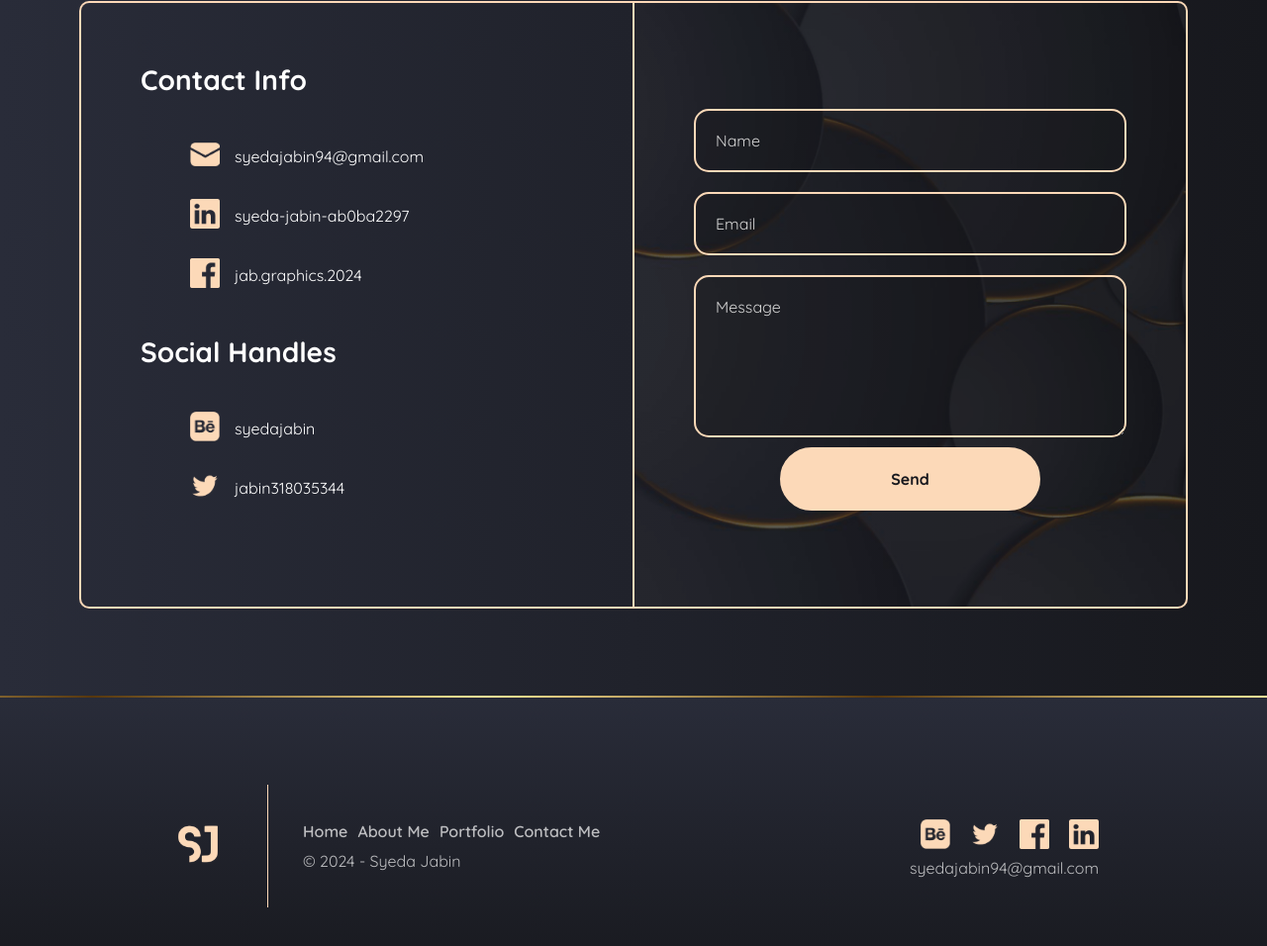
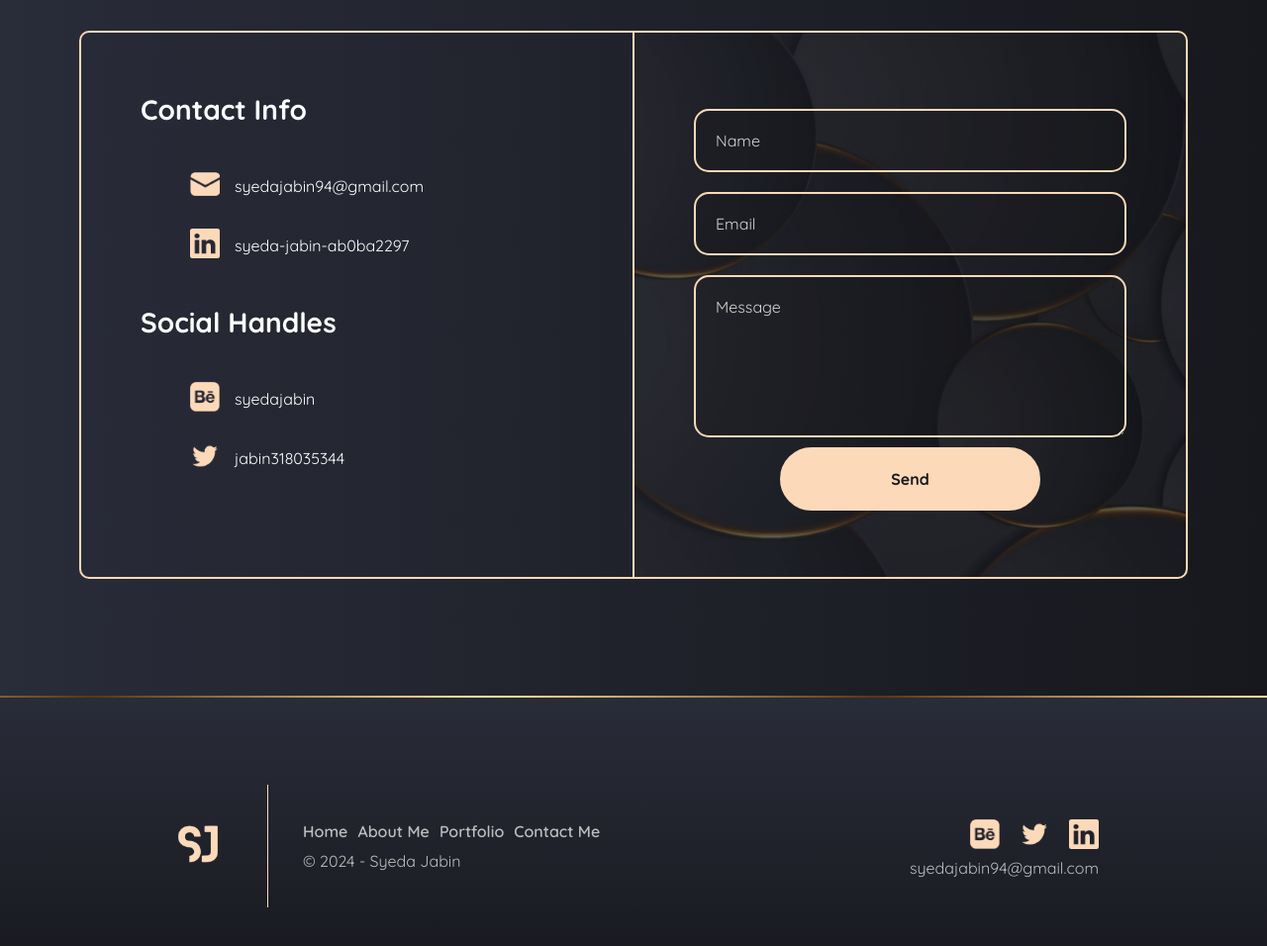
Before and after one commit to syedajabin/Portfolio, a plain HTML site: page index.html in a window 1280 px wide. Shown: the part 2800-3756 px from the top of the page at 99% size. Drawn offline with nearby package versions, Linux system fonts and the light colour scheme.

Commit message:
Removed Facebook From Contact info and footer as requested

```diff
--- a/index.html
+++ b/index.html
@@ -172,18 +172,12 @@
               <li><span><img src="files/icon-linkedin.png"> </span>
                 <a href="https://www.linkedin.com/in/syeda-jabin-ab0ba2297"><h6>syeda-jabin-ab0ba2297</h6></a>
               </li>
-              <li><span><img src="files/icon-facebook.png"></span>
-                <a href="https://www.facebook.com/jab.graphics.2024"><h6>jab.graphics.2024</h6></a>
-              </li>
             </ul>
             <h3>Social Handles</h3>
             <ul>
               <li><span><img src="files/icon-behance.png"> </span>
                 <a href="https://www.behance.net/syedajabin"><h6>syedajabin</h6></a>
               </li>
-              <!-- <li><span><img src="files/icon-instagram.png"> </span>
-                <a href="https://www.instagram.com/a_rehman_ujjan"><h6>a_rehman_ujjan</h6></a>
-              </li> -->
               <li><span><img src="files/icon-twitter.png"> </span>
                 <a href="https://www.x.com/jabin318035344"><h6>jabin318035344</h6></a>
               </li>
@@ -228,9 +222,7 @@
       <ul id="f-social-links">
         <li><a href="https://www.behance.net/syedajabin"><img src="files/icon-behance.png"></a></li>
         <li><a href="https://www.x.com/jabin318035344"><img src="files/icon-twitter.png"></a></li>
-        <li><a href="https://www.facebook.com/jab.graphics.2024"><img src="files/icon-facebook.png"></a></li>
         <li><a href="https://www.linkedin.com/in/syeda-jabin-ab0ba2297"><img src="files/icon-linkedin.png"></a></li>
-        <!-- <li><a href="https://www.instagram.com/a_rehman_ujjan"><img src="files/icon-instagram.png"></a></li> -->
       </ul>
       <a href="mailto:syedajabin94@gmail.com"><h6>syedajabin94@gmail.com</h6></a>
 
```
